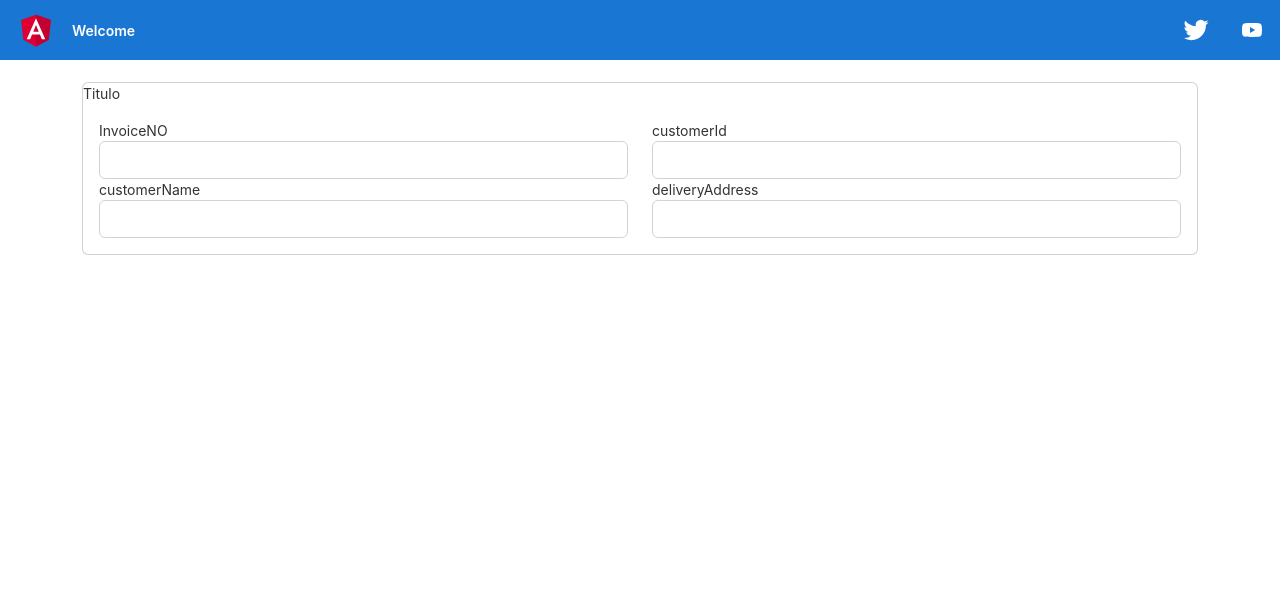
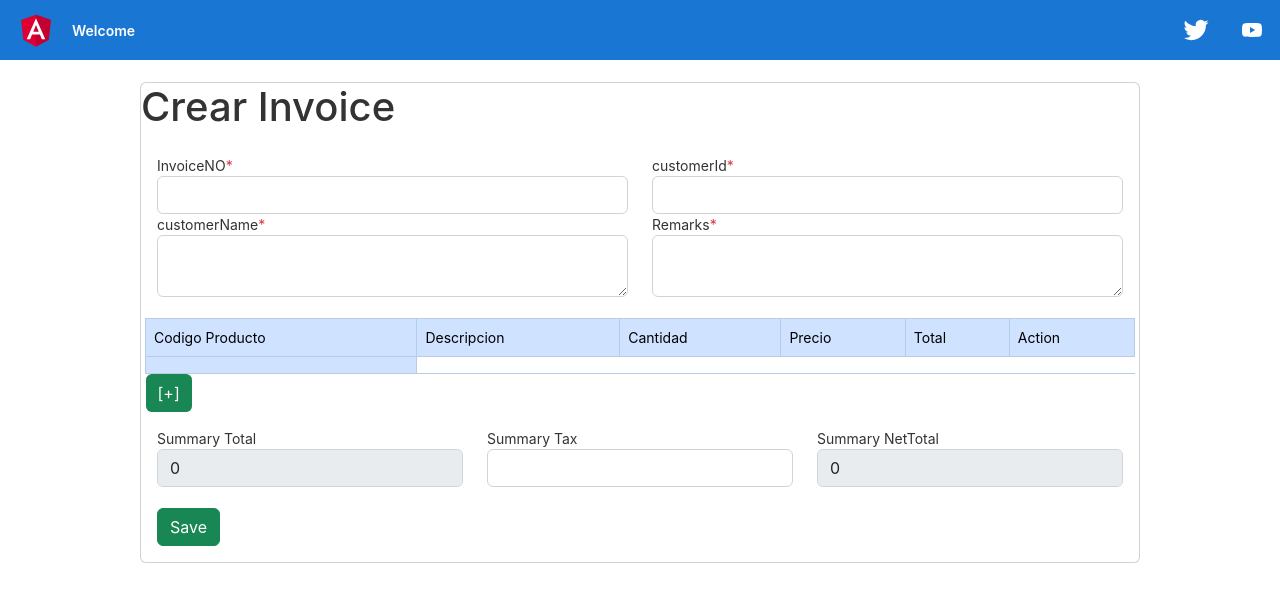
Before and after one commit to Calos01/ProjectInvoiceAPI-Frontend, an Angular app: page /createinvoice in a window 1280 px wide. Shown: the top 602 px of the page. Built offline with nearby package versions, Linux system fonts and the light colour scheme.

Commit message:
avance crear invoice

```diff
--- a/src/app/createinvoice/createinvoice.component.html
+++ b/src/app/createinvoice/createinvoice.component.html
@@ -1,19 +1,20 @@
-<form [formGroup]="invoiceform" (ngSubmit)="SaveInvoice()">
-<div class="container" style="width: 1600px;">
-    <div class="card">
-        Titulo
+<form class="container" [formGroup]="invoiceform" (ngSubmit)="SaveInvoice()">
+  <div class="card" style="width: 1000px">
+    <h1>{{pagetitle}}</h1>
     <div class="card-body">
       <div class="row">
         <div class="col-lg-6">
           <div class="form-group">
             <label>InvoiceNO</label>
-                        <input class="form-control" type="text">
+            <span class="text-danger">*</span>
+            <input formControlName="invoiceno" class="form-control" type="text"/>
           </div>
         </div>
         <div class="col-lg-6">
           <div class="form-group">
             <label>customerId</label>
-                        <input class="form-control" type="text">
+            <span class="text-danger">*</span>
+            <input formControlName="customerId" class="form-control" type="text" />
           </div>
         </div>
       </div>
@@ -21,16 +22,67 @@
         <div class="col-lg-6">
           <div class="form-group">
             <label>customerName</label>
-                        <input class="form-control" type="text">
+            <span class="text-danger">*</span>
+            <textarea formControlName="customerName" class="form-control" type="text"></textarea>
+
           </div>
         </div>
         <div class="col-lg-6">
           <div class="form-group">
-                        <label>deliveryAddress</label>
-                        <input class="form-control" type="text">
+            <label>Remarks</label>
+            <span class="text-danger">*</span>
+            <textarea formControlName="remarks" class="form-control" type="text"></textarea>
           </div>
         </div>
       </div>
+      <br>
+      <div class="row">
+        <table class="table table-primary table-bordered" formArrayName="details">
+            <thead>
+                <tr>
+                    <td>Codigo Producto</td>
+                    <td>Descripcion</td>
+                    <td>Cantidad</td>
+                    <td>Precio</td>
+                    <td>Total</td>
+                    <td>Action</td>
+                </tr>
+            </thead>
+            <tbody>
+                <tr>
+                    <td>
+
+                    </td>
+                </tr>
+            </tbody>
+            <tfoot>
+                <button class="btn btn-success" (click)="AddProduct()">[+]</button>
+            </tfoot>
+        </table>
+      </div>
+      <div class="row">
+        <div class="col-lg-4">
+            <div class="form-group">
+                <label>Summary Total</label>
+                <input type="text" formControlName="total" class="form-control">
+            </div>
+        </div>
+        <div class="col-lg-4">
+            <div class="form-group">
+                <label>Summary Tax</label>
+                <input type="text" formControlName="tax" class="form-control">
+            </div>
+        </div>
+        <div class="col-lg-4">
+            <div class="form-group">
+                <label>Summary NetTotal</label>
+                <input type="text" formControlName="netTotal" class="form-control">
+            </div>
+        </div>
+      </div>
+      <br>
+      <div>
+        <input type="submit" class="btn btn-success" value="Save">
       </div>
     </div>
   </div>
--- a/src/app/createinvoice/createinvoice.component.ts
+++ b/src/app/createinvoice/createinvoice.component.ts
@@ -1,5 +1,5 @@
 import { Component } from '@angular/core';
-import { FormBuilder, Validators } from '@angular/forms';
+import { FormArray, FormBuilder, Validators } from '@angular/forms';
 
 @Component({
   selector: 'app-createinvoice',
@@ -7,24 +7,45 @@ import { FormBuilder, Validators } from '@angular/forms';
   styleUrls: ['./createinvoice.component.css']
 })
 export class CreateinvoiceComponent{
-  /**
-   *
-   */
+
+  pagetitle='Crear Invoice'
+  datadetails!:FormArray<any>
+
   constructor(private builder:FormBuilder) {
 
   }
+  // jalara los datos que envia el formulario
   invoiceform=this.builder.group({
     invoiceno:this.builder.control('', Validators.required),
     customerId:this.builder.control('', Validators.required),
     customerName:this.builder.control(''),
     deliveryAddress:this.builder.control(''),
     remarks:this.builder.control(''),
-    total:this.builder.control(''),
+    total:this.builder.control({value:0, disabled:true}),
     tax:this.builder.control(''),
-    netTotal:this.builder.control('')
+    netTotal:this.builder.control({value:0, disabled:true}),
+    details:this.builder.array([])//array
   });
+  //funcion boton save
+  SaveInvoice(){
+    console.log(this.invoiceform.value);
+  }
+  //funcion boton add
+  //obtener details del invoiceform y almacenar en datadetails
+  //pushear lo obtenido en el generateRow
+  AddProduct(){
+    this.datadetails=this.invoiceform.get("details") as FormArray;
+    this.datadetails.push(this.GenerateRow());
+  }
 
-  SaveInvoice(){
-
+  GenerateRow(){
+    return this.builder.group({
+      invoiceno:this.builder.control(''),
+      productCode:this.builder.control('', Validators.required),
+      productName:this.builder.control(''),
+      qty:this.builder.control(1),
+      salesPrice:this.builder.control(0),
+      total:this.builder.control({value:0, disabled:true}),
+    });
   }
 }
```
Lines whose indentation alone changed are shown as unchanged.
